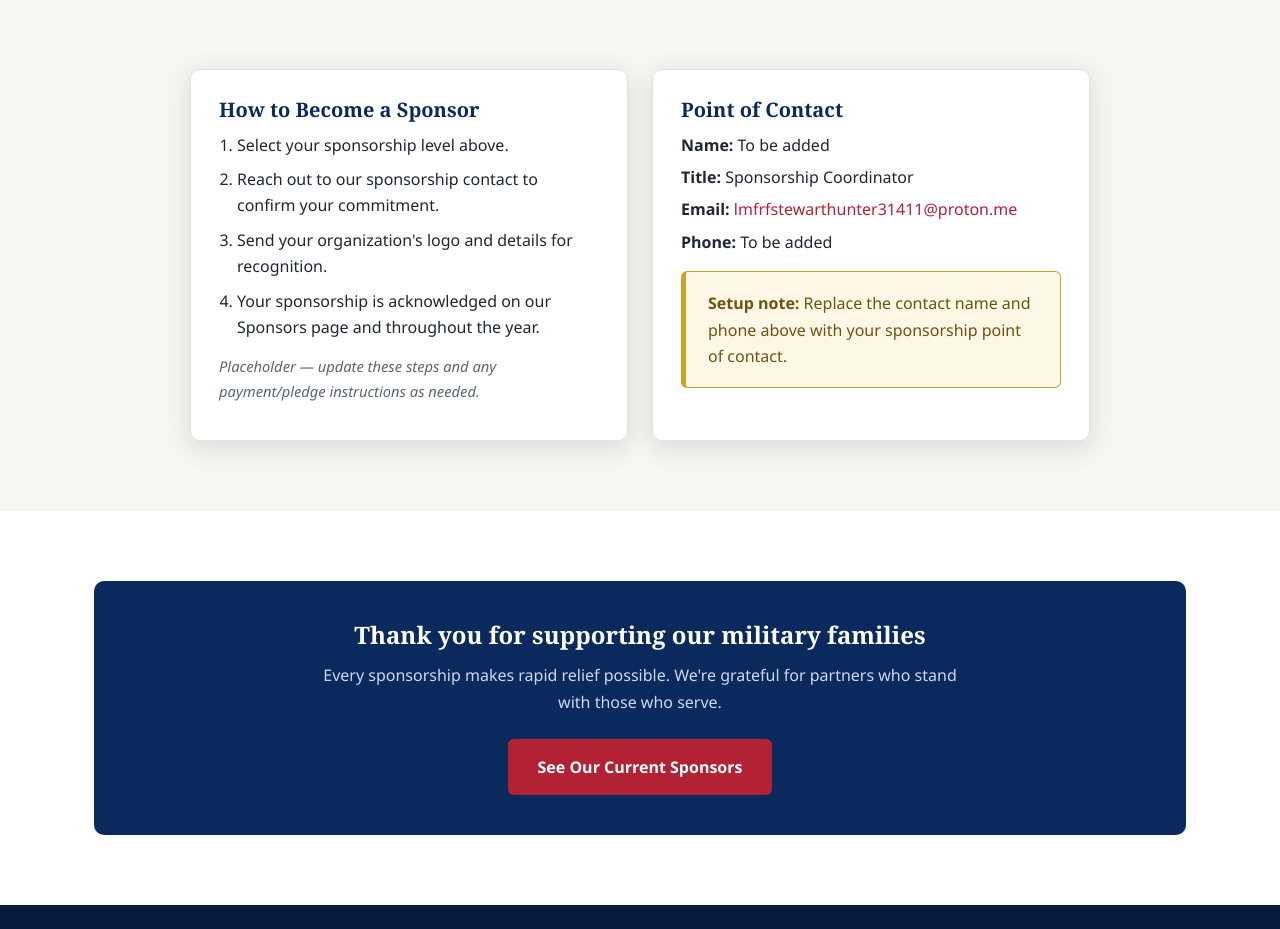
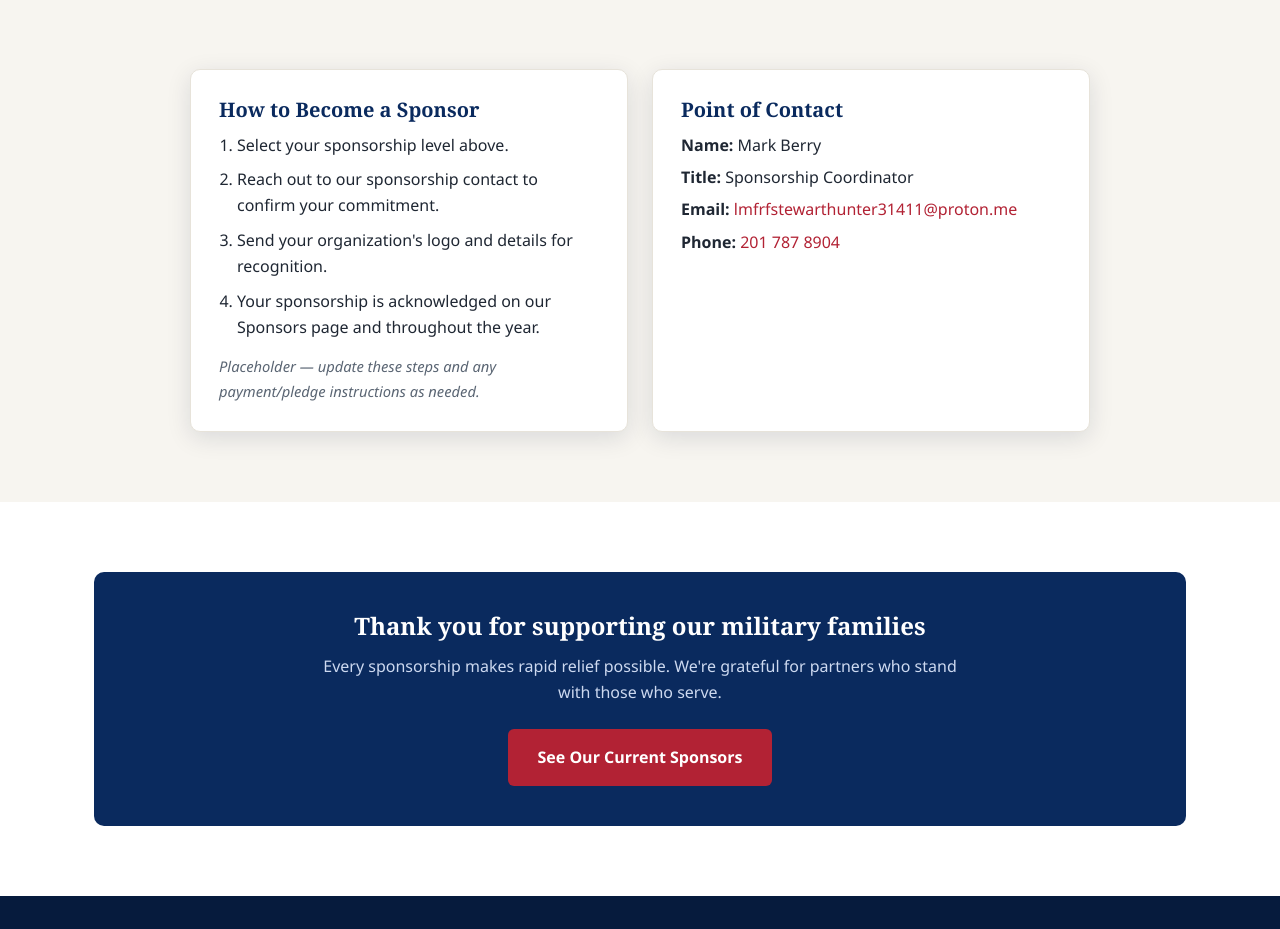
Before and after one commit to berrymar/Landings-Military, a plain HTML site: page become-a-sponsor.html in a window 1280 px wide. Shown: the part 1060-1989 px from the top of the page. Drawn offline with Linux system fonts and the light colour scheme.

Commit message:
Update become-a-sponsor.html

```diff
--- a/become-a-sponsor.html
+++ b/become-a-sponsor.html
@@ -124,13 +124,10 @@
       </div>
       <div class="card">
         <h3>Point of Contact</h3>
-        <p style="margin:0;"><strong>Name:</strong> To be added</p>
+        <p style="margin:0;"><strong>Name:</strong> Mark Berry</p>
         <p style="margin:6px 0;"><strong>Title:</strong> Sponsorship Coordinator</p>
         <p style="margin:6px 0;"><strong>Email:</strong> <a href="mailto:lmfrfstewarthunter31411@proton.me">lmfrfstewarthunter31411@proton.me</a></p>
-        <p style="margin:6px 0;"><strong>Phone:</strong> To be added</p>
-        <div class="notice" style="margin-top:16px;">
-          <strong>Setup note:</strong> Replace the contact name and phone above with your sponsorship point of contact.
-        </div>
+        <p style="margin:6px 0;"><strong>Phone:</strong> <a href="tel:+12017878904">201 787 8904</a></p>
       </div>
     </div>
   </div>
```
